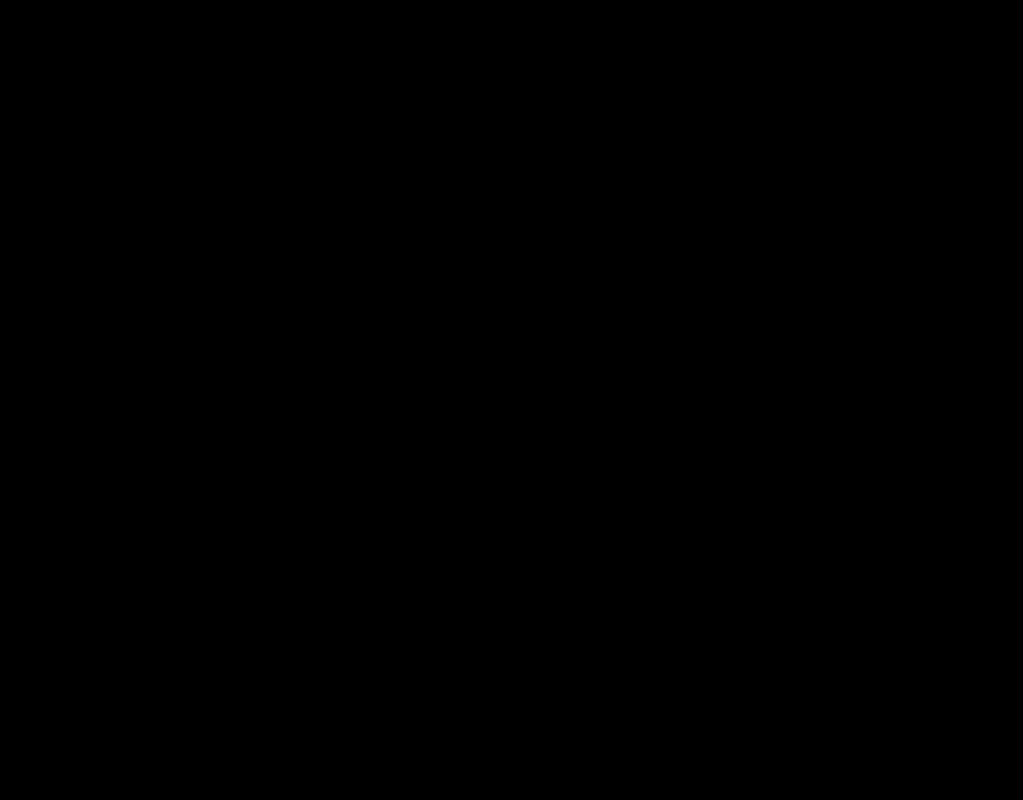
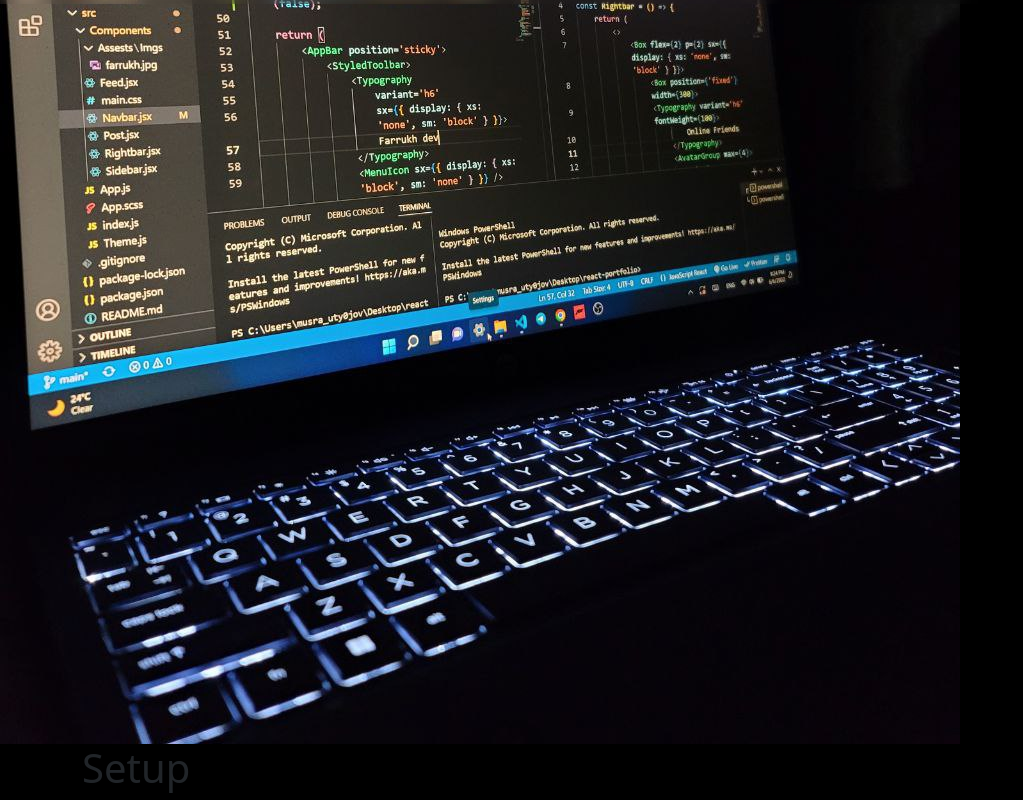
Before and after one commit to Musratovf/farrukh-dev, a React (Create React App) app: page /setup in a window 1280 px wide. Shown: the part 796-1596 px from the top of the page, without its empty margins (0-1023 px from the left). Before the commit the page ends 800 px from the top, so only its background shows below. Built offline with nearby package versions, Linux system fonts and the light colour scheme.

Commit message:
add setupMain

```diff
--- a/src/App.jsx
+++ b/src/App.jsx
@@ -9,7 +9,7 @@
 	return (
 		<>
 			<Routes>
-				<Route path='/home' element={<Home />} />
+				<Route path='/' element={<Home />} />
 				<Route path='/portfolio' element={<Portfolio />} />
 				<Route path='/setup' element={<SetupMain />} />
 			</Routes>
--- a/src/Components/home/NavSection.jsx
+++ b/src/Components/home/NavSection.jsx
@@ -33,7 +33,7 @@
 				<Collapse isOpen={isOpen} navbar>
 					<Nav navbar>
 						<NavItem>
-							<Link to='/home'>Home</Link>
+							<Link to='/'>Home</Link>
 						</NavItem>
 						<NavItem>
 							<Link to='/portfolio'>Portfolio</Link>
--- a/src/Components/setup/SetupMain.jsx
+++ b/src/Components/setup/SetupMain.jsx
@@ -1,7 +1,22 @@
 import React from 'react';
-
+import SetupImage from '../imgs/setup.jpg';
+import { Container, Col, Row } from 'reactstrap';
 const SetupMain = () => {
-	return <div>SetupMain</div>;
+	return (
+		<div className='setupMain'>
+			{' '}
+			<div className='setupImage'>
+				<img src={SetupImage} alt='My Setup image' />
+			</div>
+			<Container>
+				<Row>
+					<Col md='8'>
+						<h1>Setup</h1>
+					</Col>
+				</Row>
+			</Container>
+		</div>
+	);
 };
 
 export default SetupMain;
```
Also changed, not shown: src/Components/imgs/setup.jpg (added).
